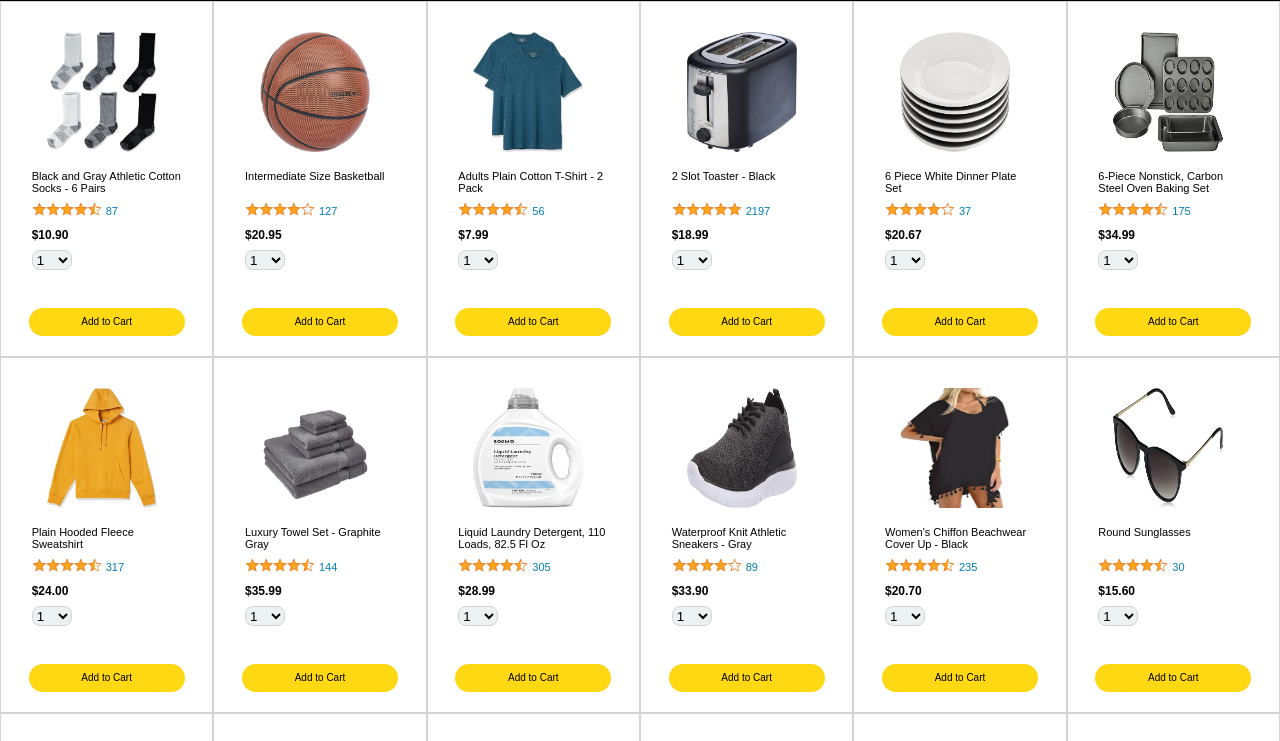
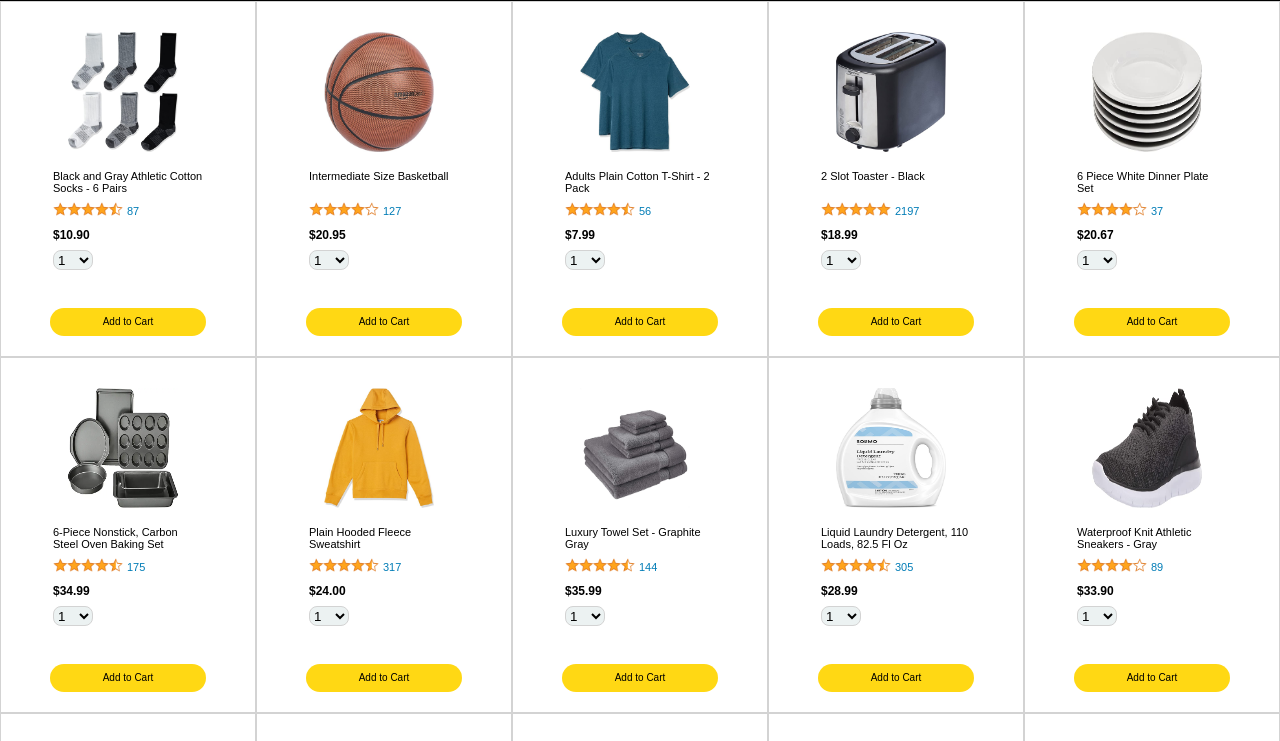
Before and after one commit to harshkarosiya/Amazon, a plain HTML site: page index.html in a window 1280 px wide. Shown: the part 59-800 px from the top of the page. Drawn offline with Linux system fonts and the light colour scheme.

Commit message:
Update Amazon-main.css

```diff
--- a/Amazon-main.css
+++ b/Amazon-main.css
@@ -1,7 +1,7 @@
 .main-grid{
     display: grid;
     font-family: Arial, Helvetica, sans-serif;
-    grid-template-columns: 1fr 1fr 1fr 1fr 1fr 1fr ;
+    grid-template-columns: 1fr 1fr 1fr 1fr 1fr  ;
 
 }
 
```
